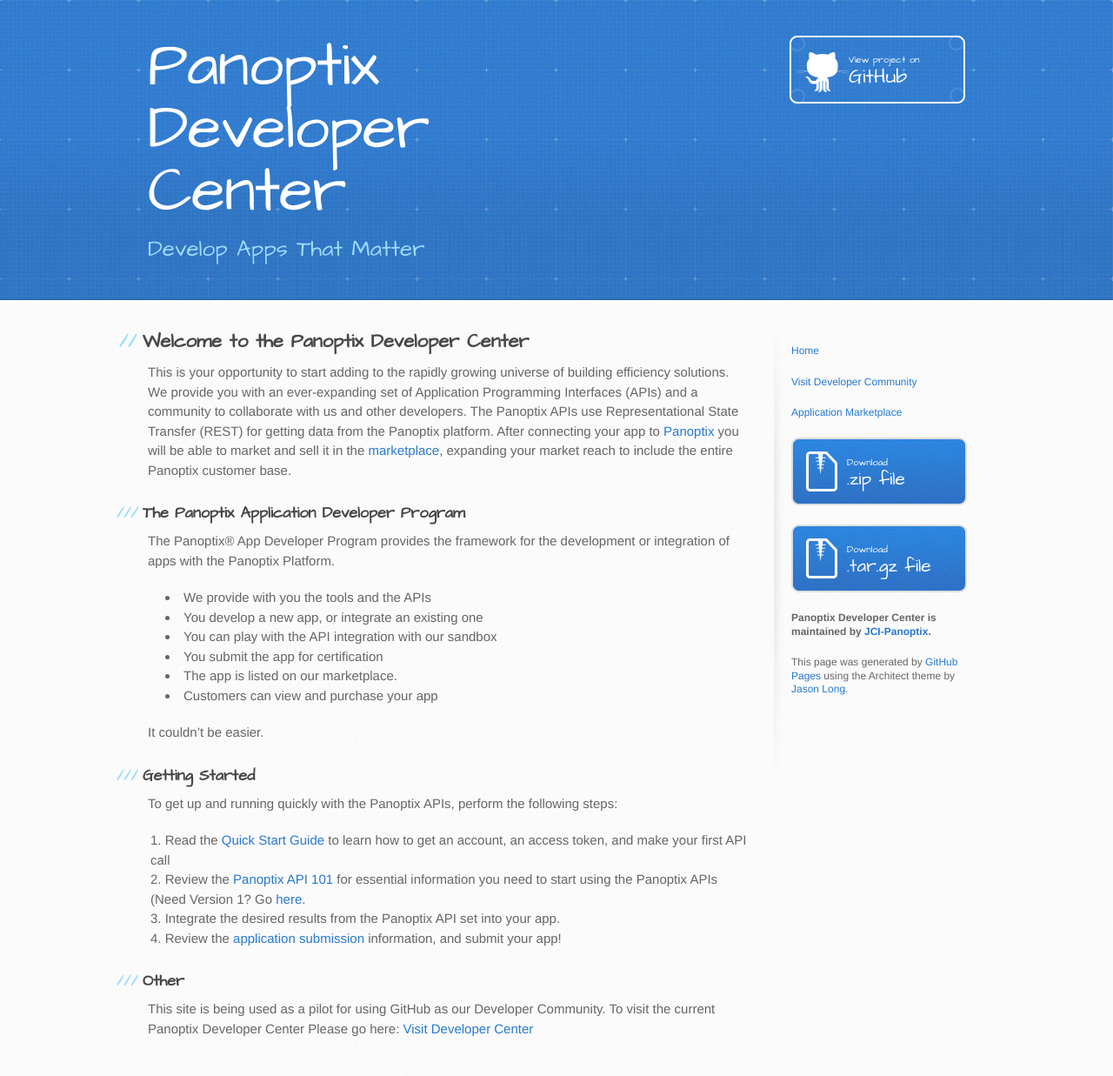
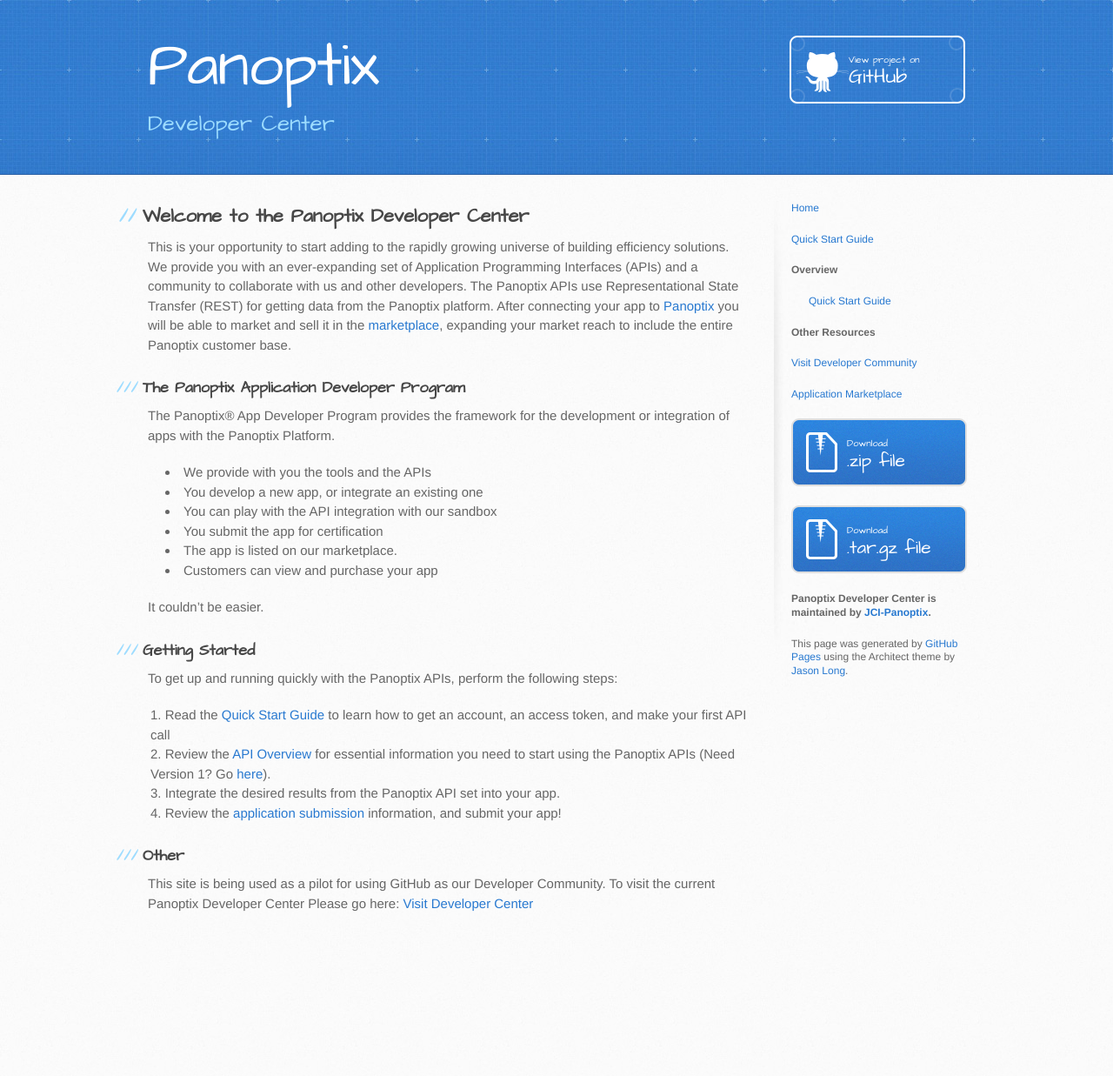
Before and after one commit to JCI-Panoptix/Developer, a Jekyll site: the page built from index.md, in a window 1280 px wide. Shown: the whole page at 87% size. Built offline with Jekyll 4.4.1, drawn with Linux system fonts in a browser that asks for light colours; Markdown is read by kramdown in place of the engine named in the settings; after the commit the page ends 1093 px from its top, so only the background shows below that.

Commit message:
style changes for nav

```diff
--- a/_config.yml
+++ b/_config.yml
@@ -2,3 +2,4 @@
 markdown: redcarpet
 pygments: true
 baseurl: /Developer
+category-list: [overview, current, previous]
--- a/_includes/aside.html
+++ b/_includes/aside.html
@@ -1,7 +1,22 @@
 <aside id="sidebar">
 
           <!-- My Sidebar Elements -->
-           <p><a href="index.html"><h2>Home</h2></a></p>
+           <p><a href="{{ site.baseurl}}/index.html">Home</a></p>
+            <p><a href="{{ site.baseurl}}/overview/quickstartguide.html">Quick Start Guide</a></p>
+
+           <p class="repo-owner">Overview</p>
+
+          <ul>
+              {% for p in site.pages %}
+
+        	      {% if p.resource == true %}
+        	      <a {% if p.url == page.url %}class="active"{% endif %} href="{{ site.baseurl }}{{ p.url }}">{{ p.title }}</a>
+        	      {% endif %}   <!-- resource-p -->
+
+              {% endfor %}
+           </ul>
+
+        <p class="repo-owner">Other Resources</p>
 
            <p><a href="https://whatspossible.johnsoncontrols.com/community/panoptix-developer-center">Visit Developer Community</a></p>
 
@@ -21,4 +36,5 @@
           <p class="repo-owner"><a href="https://github.com/JCI-Panoptix/Developer"></a>Panoptix Developer Center is maintained by <a href="https://github.com/JCI-Panoptix">JCI-Panoptix</a>.</p>
 
           <p>This page was generated by <a href="https://pages.github.com">GitHub Pages</a> using the Architect theme by <a href="https://twitter.com/jasonlong">Jason Long</a>.</p>
+
 </aside>
--- a/_includes/head.html
+++ b/_includes/head.html
@@ -14,8 +14,8 @@
     <body>
         <header>
       <div class="inner">
-        <h1>{{ page.title }}</h1>
-        <h2>{{ page.subtitle }}</h2>
+        <h1>Panoptix</h1>
+        <h2>Developer Center</h2>
         <a href="https://github.com/JCI-Panoptix/Developer" class="button"><small>View project on</small>GitHub</a>
       </div>
     </header>
--- a/index.md
+++ b/index.md
@@ -1,7 +1,7 @@
 ---
 layout: default
-title: Panoptix Developer Center
-subtitle: Develop Apps That Matter
+title: Home
+resource: false
 ---
 
 ## Welcome to the Panoptix Developer Center
@@ -23,7 +23,7 @@
 To get up and running quickly with the Panoptix APIs, perform the following steps:
 
 1. Read the [Quick Start Guide](quickstartguide.html) to learn how to get an account, an access token, and make your first API call
-2. Review the [Panoptix API 101](APIV2) for essential information you need to start using the Panoptix APIs (Need Version 1? Go [here](APIV1).
+2. Review the [API Overview](APIV2) for essential information you need to start using the Panoptix APIs (Need Version 1? Go [here](APIV1)).
 3. Integrate the desired results from the Panoptix API set into your app.
 4. Review the [application submission](appsubmision.html) information, and submit your app!
 
--- a/quickstartguide.html
+++ b/overview/quickstartguide.html
@@ -1,7 +1,8 @@
 ---
 layout: default
-title: Panoptix Developer Center
-subtitle: Develop Apps That Matter
+title: Quick Start Guide
+resource: true
+categories: [overview]
 ---
 <section id="main-content">
 
--- a/stylesheets/stylesheet.css
+++ b/stylesheets/stylesheet.css
@@ -124,6 +124,9 @@
   font-weight: bold;
 }
 
+aside#sidebar ul.active {
+	font-weight:bold;
+}
 #downloads {
   margin-bottom: 40px;
 }
```
